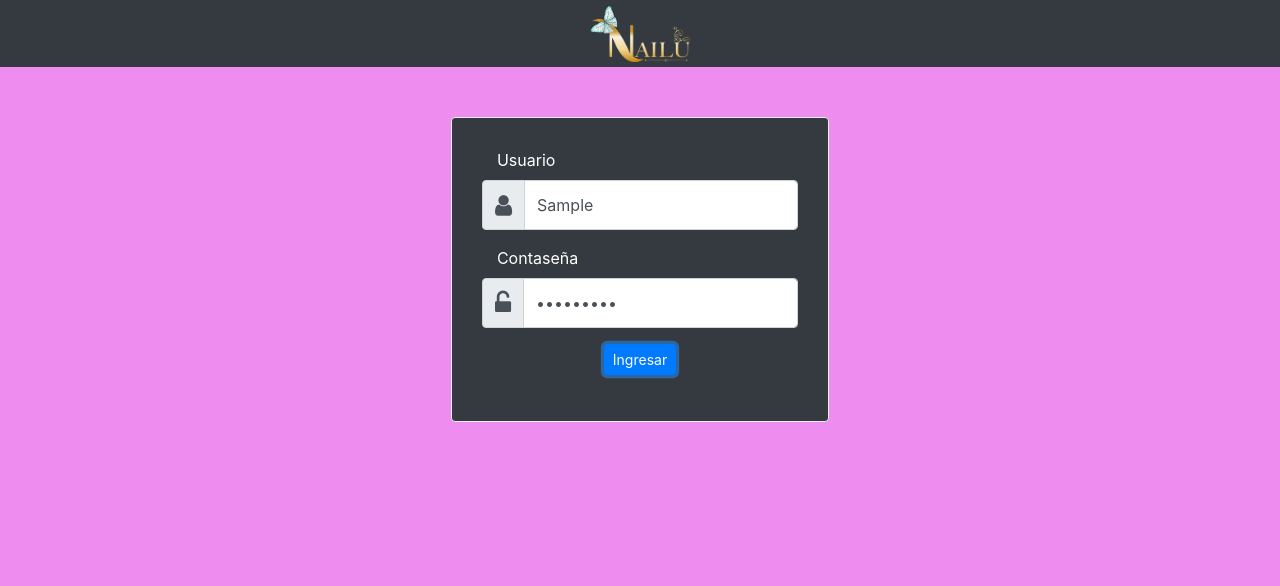
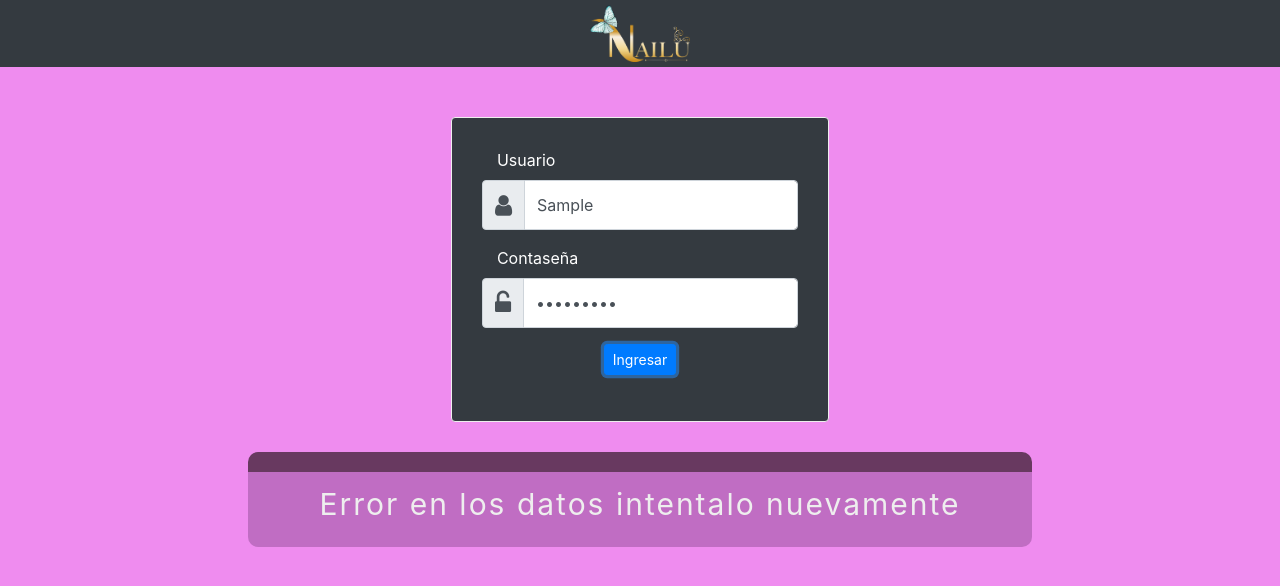
Before and after one commit to Angel10050/nailu_project, a React (Create React App) app: page /admin in a window 1280 px wide. Both pictures are taken after typing "Sample", "Sample123" into the empty fields and a click on the button "Ingresar". Shown: the top 586 px of the page. Built offline with nearby package versions, Linux system fonts and the light colour scheme; no server answers.

Commit message:
handle errors in admin form

```diff
--- a/src/Components/AdminPage/Login/loginUser.js
+++ b/src/Components/AdminPage/Login/loginUser.js
@@ -6,8 +6,11 @@ import { Form } from 'react-bootstrap'
 
 class Login extends Component {
   state = {
-    username: '',
-    password: ''
+    login : {
+      username: '',
+      password: ''
+    },
+   error : false
   }
 
   handleSubmit = event => {
@@ -17,20 +20,21 @@ class Login extends Component {
       headers: {
         'Content-Type': 'application/json'
       },
-      body: JSON.stringify(this.state)
+      body: JSON.stringify(this.state.login)
     })
       .then(response => response.json())
       .then(console.log)
-      .catch(error => {
-        alert('Ha ocurrido un error', error)
-      })
+      .catch(this.setState({error : true}))
   }
 
-  handleOnChange = event => {
-    const { name, value } = event.target
-    this.setState({
-      [name]: value
-    })
+  handleOnChange = (event) => {
+    const { value, name } = event.target
+    this.setState(prevState => ({
+      login : {
+        ...prevState.login,
+          [name]:value
+      }
+    }))
   }
 
   render() {
@@ -59,7 +63,7 @@ class Login extends Component {
                     </div>
                     <input
                       type="text"
-                      value={this.state.username}
+
                       name="username"
                       onChange={this.handleOnChange}
                       placeholder="NombreUsuario"
@@ -82,7 +86,7 @@ class Login extends Component {
                     <input
                       type="password"
                       className="form-control inputLogin"
-                      value={this.state.password}
+
                       name="password"
                       onChange={this.handleOnChange}
                       placeholder="Contraseña"
@@ -104,6 +108,7 @@ class Login extends Component {
                 </div>
               </Form>
             </div>
+            {this.state.error ? <p className='errorMensage'>Error en los datos intentalo nuevamente</p> : ''}
           </div>
         </div>
       </>
--- a/src/Components/AdminPage/Login/styleLogin.css
+++ b/src/Components/AdminPage/Login/styleLogin.css
@@ -17,6 +17,7 @@
 .loginRow {
   align-items: center;
   display: flex;
+  justify-content: center;
   align-self: center;
   margin: 50px;
 }
@@ -37,3 +38,15 @@
 .textLogin {
   color: #fff;
 }
+.errorMensage{
+  margin: 30px;
+  padding: 10px 20px 20px 20px;
+  text-align: center;
+  font-size: 30px;
+  background-color: rgba(95, 44, 104, 0.322);
+  min-width: 70%;
+  letter-spacing: 2px;
+  color: #eee;
+  border-radius: 10px;
+  border-top: 20px inset #7738388c;
+}
```
